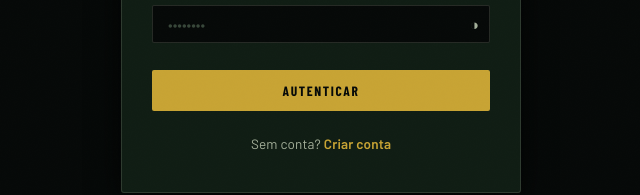
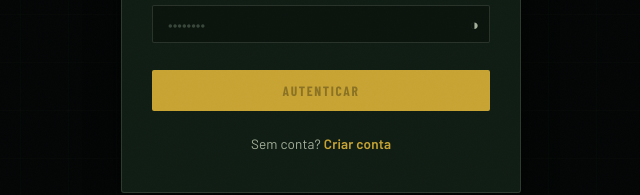
Before and after one commit to TheSh1ro/celerity-website, a Vue app: page /login in a window 1280 px wide. Shown: the part 466-661 px from the top of the page, without its empty margins (316-956 px from the left). Built offline with nearby package versions, Linux system fonts and the light colour scheme; a web font is replaced by a local one.

Commit message:
style: correções visuais, remoção do preto profundo nas telas

```diff
--- a/src/assets/global.css
+++ b/src/assets/global.css
@@ -3,7 +3,7 @@
 /* ─── DESIGN TOKENS ─────────────────────────────────────────────────────── */
 :root {
   /* Backgrounds */
-  --bg-void: #060908;
+  --bg-void: rgba(0, 0, 0, 0.3);
   --bg-base: #0b1410;
   --bg-surface: #101d14;
   --bg-elevated: #162419;
@@ -14,6 +14,7 @@
   --text-secondary: #a4b09a;
   --text-muted: #a4b09a;
   --text-disabled: #38473a;
+  --text-on-accent: #060908;
 
   /* Amber — primary accent */
   --amber: #c8a434;
@@ -128,7 +129,7 @@ body {
   font-family: var(--font-body);
   font-size: var(--text-base); /* 15px */
   font-weight: 400;
-  background-color: var(--bg-void);
+  background-color: var(--text-on-accent);
   background-image:
     linear-gradient(rgba(58, 170, 82, 0.022) 1px, transparent 1px),
     linear-gradient(90deg, rgba(58, 170, 82, 0.022) 1px, transparent 1px);
@@ -361,7 +362,7 @@ label,
 
 .btn-primary {
   background: var(--amber);
-  color: var(--bg-void);
+  color: var(--text-on-accent);
   border-color: var(--amber);
 }
 .btn-primary:hover:not(:disabled) {
@@ -383,7 +384,7 @@ label,
 
 .btn-success {
   background: var(--green);
-  color: var(--bg-void);
+  color: var(--text-on-accent);
   border-color: var(--green);
 }
 .btn-success:hover:not(:disabled) {
@@ -774,7 +775,7 @@ tr:hover td {
   top: -1px;
   right: var(--space-5);
   background: var(--amber);
-  color: var(--bg-void);
+  color: var(--text-on-accent);
   font-family: var(--font-ui);
   font-size: var(--text-2xs);
   font-weight: 700;
@@ -893,7 +894,7 @@ tr:hover td {
   align-items: center;
   justify-content: center;
   font-size: var(--text-lg);
-  color: var(--bg-void);
+  color: var(--text-on-accent);
 }
 
 .header-nav {
```
